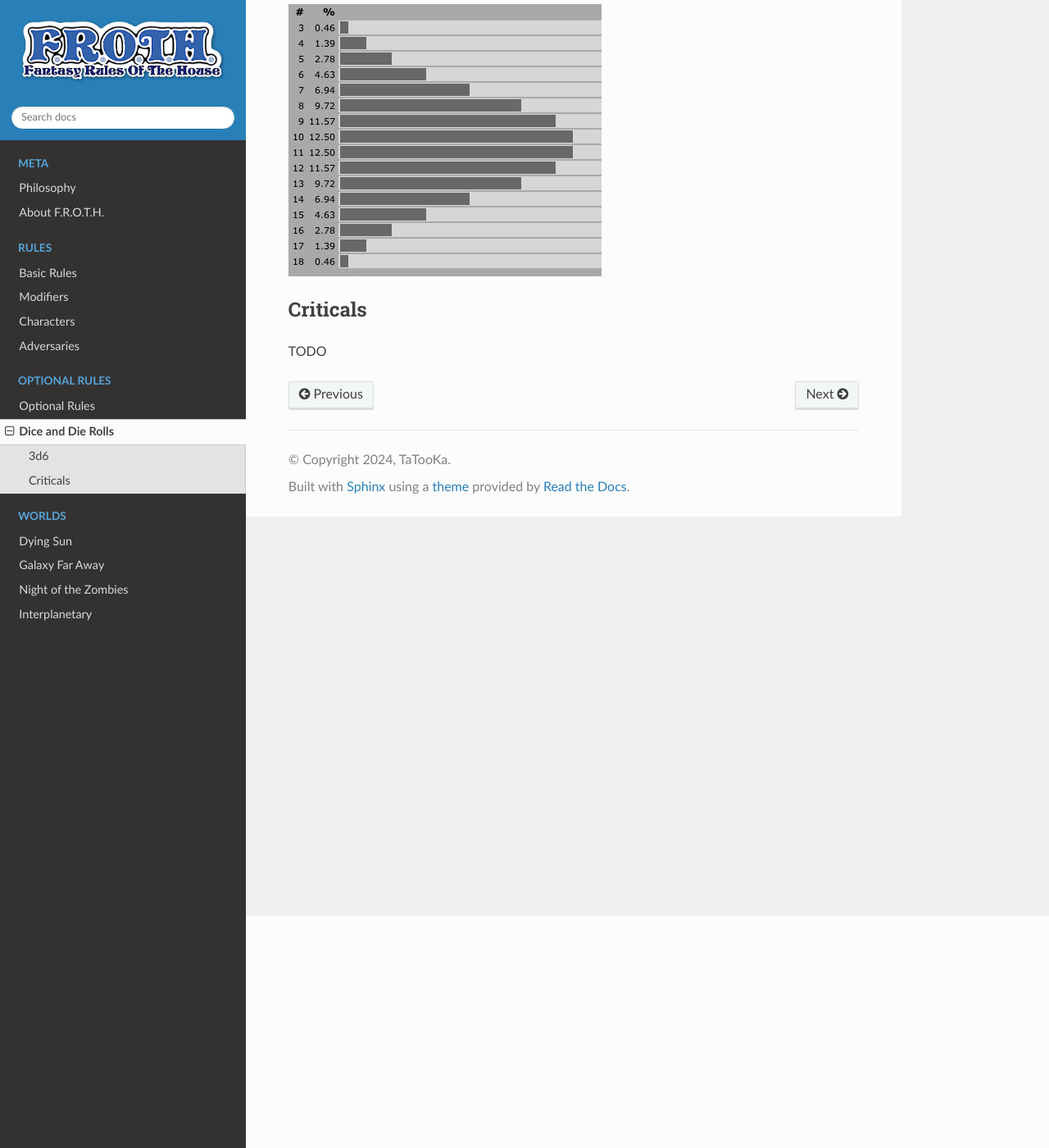
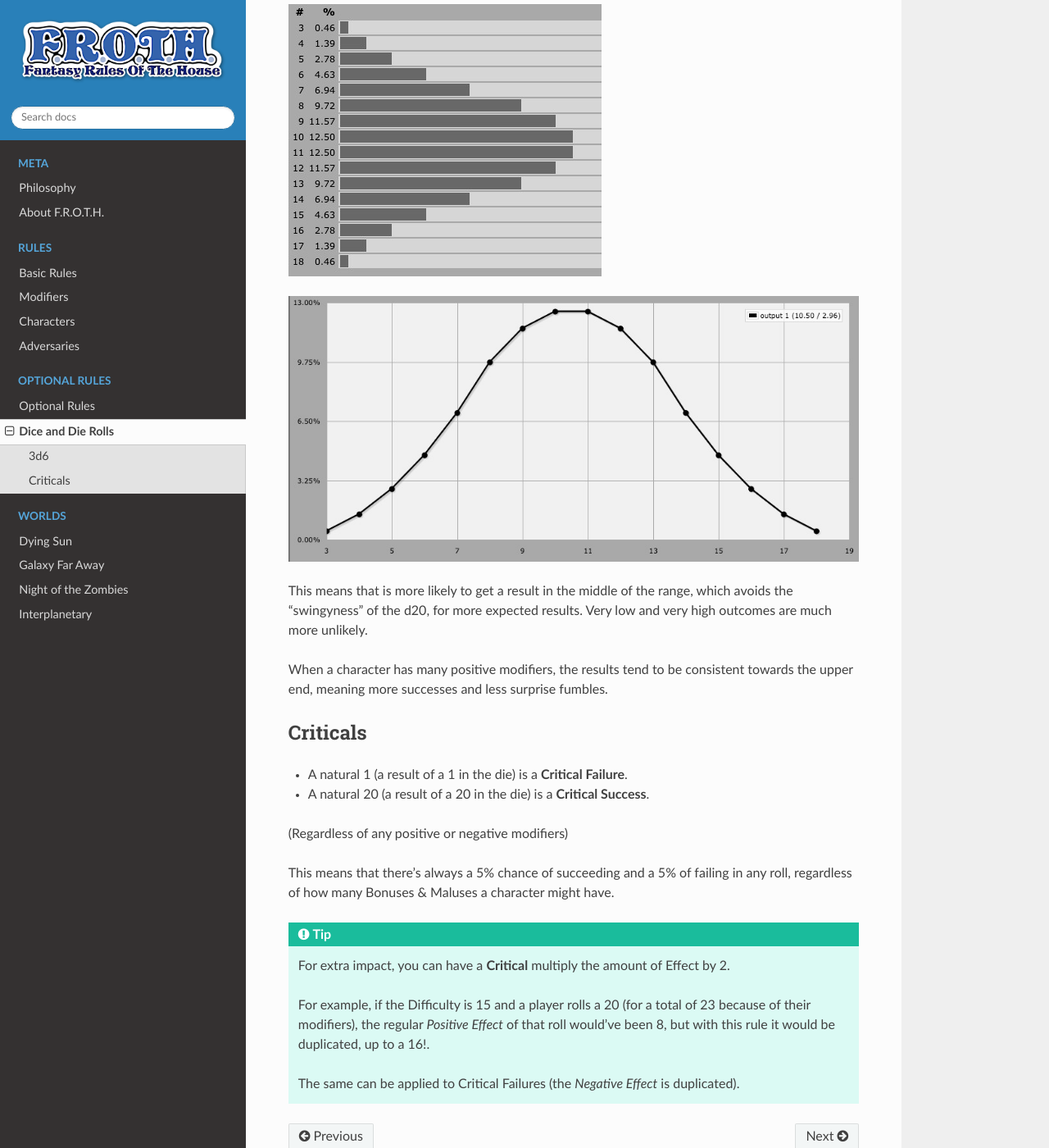
Before and after one commit to TaTooKa/froth, a Sphinx documentation site: the page built from docs/source/pages/optionalrules/diceandrolls.rst, in a window 1280 px wide and 1400 px high, scrolled down 283 px. Shown: the whole window at 82% size. Built offline with Sphinx 7.4.7 and the Read the Docs theme 3.1.0, drawn with Linux system fonts in a browser that asks for light colours.

Commit message:
add criticals.

```diff
--- a/docs/source/pages/optionalrules/diceandrolls.rst
+++ b/docs/source/pages/optionalrules/diceandrolls.rst
@@ -8,8 +8,27 @@ Instead of a d20, roll 3d6 (roll three six-sided dice and add the results togeth
 
 .. image:: ../../_static/images/3d6.jpg
 
+.. image:: ../../_static/images/curve.jpg
+
+This means that is more likely to get a result in the middle of the range, which avoids the "swingyness" of the d20, for more expected results. Very low and very high outcomes are much more unlikely.
+
+When a character has many positive modifiers, the results tend to be consistent towards the upper end, meaning more successes and less surprise fumbles.
+
 
 Criticals
 ~~~~~~~~~
 
-TODO
+- A natural 1 (a result of a 1 in the die) is a **Critical Failure**.
+- A natural 20 (a result of a 20 in the die) is a **Critical Success**.
+
+(Regardless of any positive or negative modifiers)
+
+This means that there's always a 5% chance of succeeding and a 5% of failing in any roll, regardless of how many Bonuses & Maluses a character might have.
+
+.. tip::
+
+   For extra impact, you can have a **Critical** multiply the amount of Effect by 2.
+
+   For example, if the Difficulty is 15 and a player rolls a 20 (for a total of 23 because of their modifiers), the regular *Positive Effect* of that roll would've been 8, but with this rule it would be duplicated, up to a 16!.
+
+   The same can be applied to Critical Failures (the *Negative Effect* is duplicated).
```
Also changed, not shown: docs/source/_static/images/curve.jpg (added).
